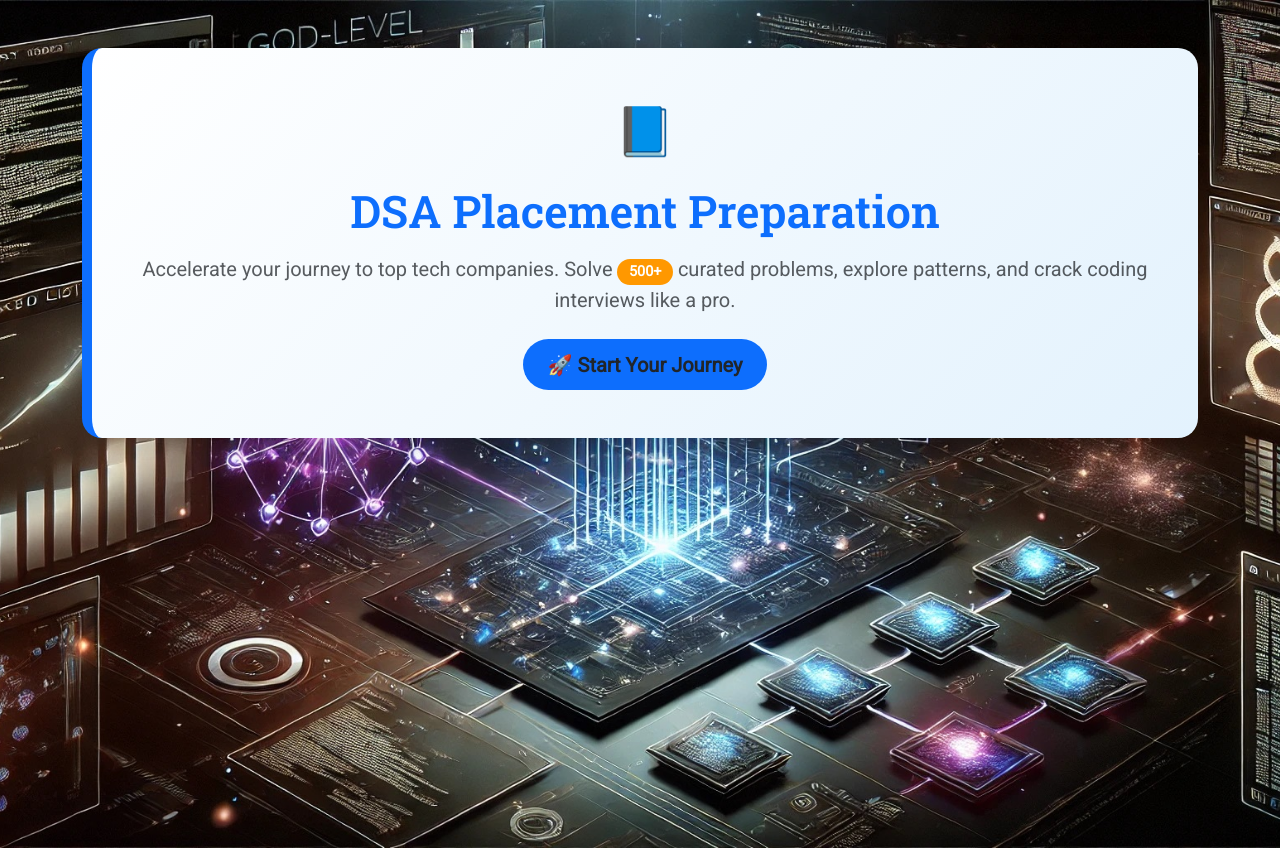
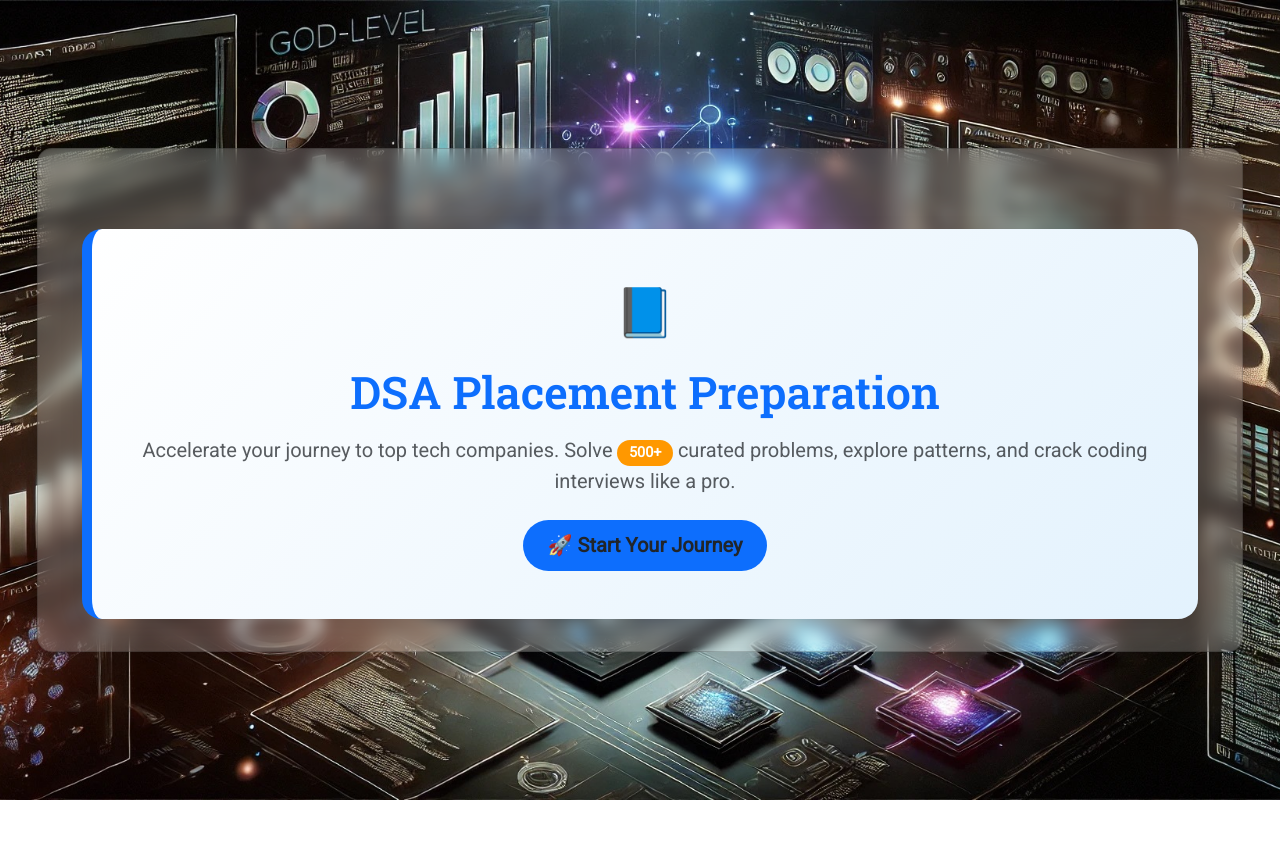
Before and after one commit to ikhan-01/DSA_Placements, a plain HTML site: page home.html in a window 1280 px wide. After the commit the page ends 800 px from the top, so only its background shows below. Drawn offline with nearby package versions, Linux system fonts and the light colour scheme.

Commit message:
Update home.html

```diff
--- a/home.html
+++ b/home.html
@@ -59,10 +59,30 @@
     .cta-btn:hover {
       background-color: #084298;
     }
+
+/* Flex container to center content */
+.overlay {
+  display: flex;
+  justify-content: center;
+  align-items: center;
+  height: 100%;
+}
+
+/* Transparent card */
+.card {
+  background-color: rgba(255, 255, 255, 0.2); /* semi-transparent white */
+  padding: 2rem;
+  border-radius: 15px;
+  backdrop-filter: blur(8px); /* blur background behind the card */
+  box-shadow: 0 8px 32px rgba(0,0,0,0.25);
+  color: #fff;
+  text-align: center;
+}
   </style>
 </head>
 <body>
-
+<div class="overlay">
+<div class="card">
   <div class="container mt-5">
     <div class="jumbotron-custom text-center">
       <div class="mb-3">
@@ -77,7 +97,8 @@
       </a>
     </div>
   </div>
-
+</div>
+</div>
   <!-- Bootstrap JS -->
   <script src="https://cdn.jsdelivr.net/npm/bootstrap@5.3.0/dist/js/bootstrap.bundle.min.js"></script>
 </body>
```
